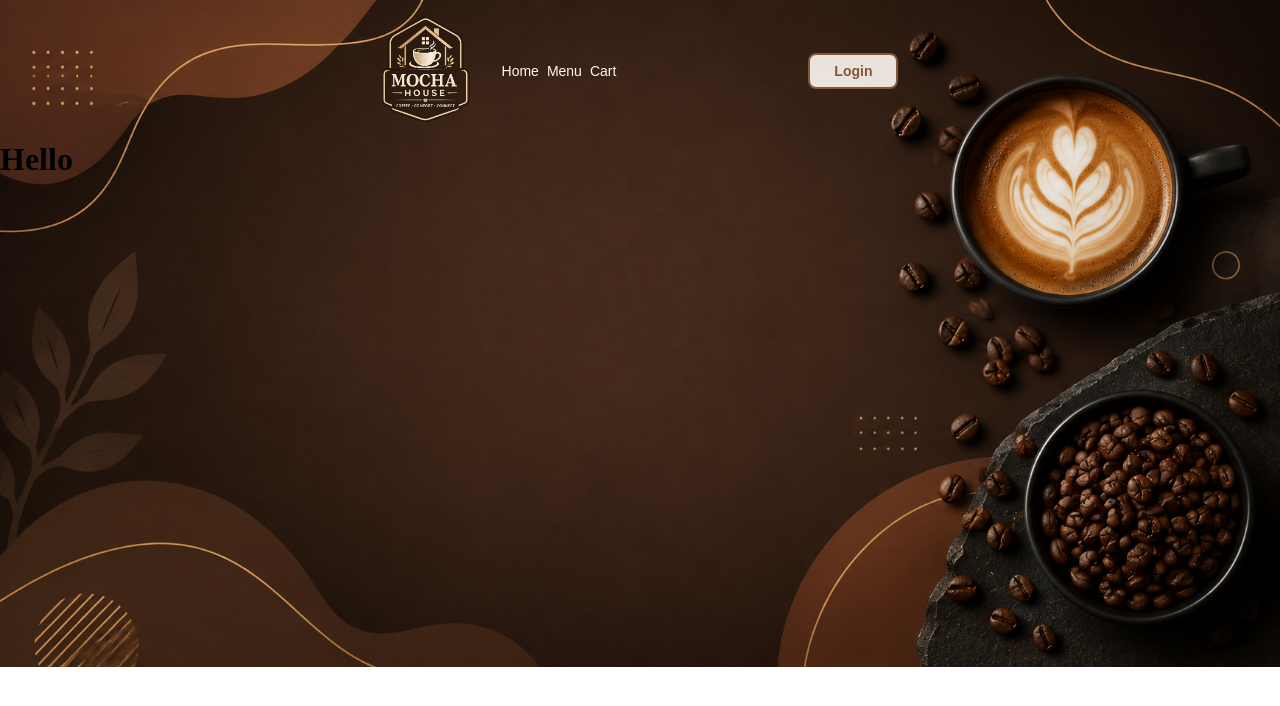
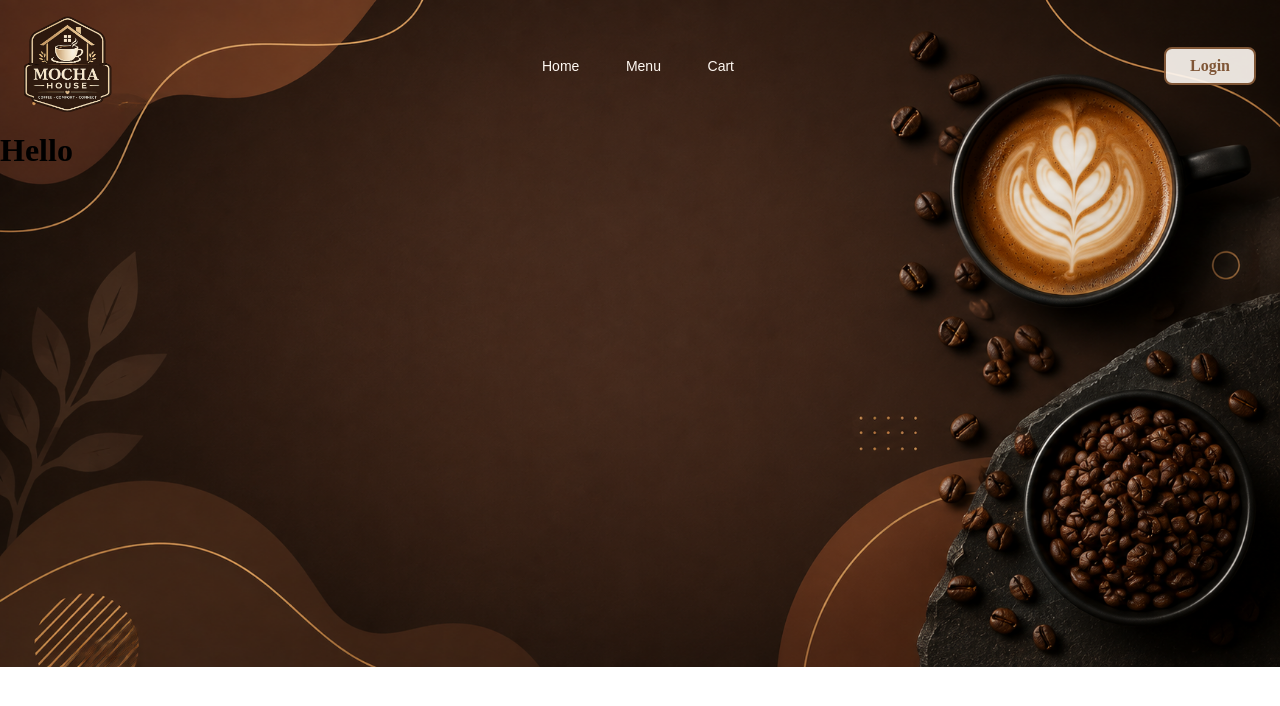
Before and after one commit to amishasikka/CODEALPHA_MOCHA-HOUSE, a React (Vite) app: page / in a window 1280 px wide. Shown: the top 706 px of the page. Built offline with nearby package versions, Linux system fonts and the light colour scheme.

Commit message:
Navbar.jsx
shorten css of navbar

```diff
--- a/src/App.css
+++ b/src/App.css
@@ -21,7 +21,6 @@ body {
 
 @media (min-width: 375px) {
   section {
-    display: flex;
     padding: 1rem 1.5rem;
   }
 
@@ -33,39 +32,30 @@ body {
     display: flex;
   }
 
-  .navbar {
-    justify-content: space-evenly;
-  }
-
   .nav {
     align-items: center;
+
   }
 
   .logo {
-    width: 100%;
-    height: 100%;
-    margin-right: 2rem;
+    display: block;
+
+    img {
+      width: 88px;
+      height: auto;
+    }
   }
-
-  .logo img {
-    width: 88px;
-    height: 6.625rem;
-  }
-
   .nav-links ul {
-    justify-content: space-evenly;
     list-style: none;
   }
-
-  .nav-links li {
-    margin-right: 0.5rem;
-  }
-
-  a {
+  .nav-links ul li a {
     text-decoration: none;
     color: var(--ivory);
     font-weight: 500;
     font-family: var(--normal-font);
     font-size: 0.875rem;
   }
+  .nav-btns .login-btn{
+    text-decoration: none;
+  }
 }
--- a/src/index.css
+++ b/src/index.css
@@ -2,15 +2,15 @@
   section{
     padding: 1rem 3rem;
   }
-  .logo{
-    margin-right: 10rem;
+  .nav{
+    width: 100%;
+    justify-content: space-between;
   }
-  .nav-links li{
-    margin-right: 2rem;
+  .nav-links ul{
+    width: 12rem;
+    justify-content: space-between;
   }
-  .nav-links li:last-child{
-    margin-right: 6rem;
-  }
+
   .login-btn{
     border: 2px solid var(--mocha);
     padding: 0.5rem 1.5rem;
@@ -30,14 +30,5 @@
   section{
     padding: 1rem 4rem;
   }
-  .logo{
-    margin-right: 18rem;
-  }
-  .nav-links li{
-    margin-right: 3rem;
 
-  }
-  .nav-links li:last-child{
-    margin-right:12rem;
-  }
 }
```
